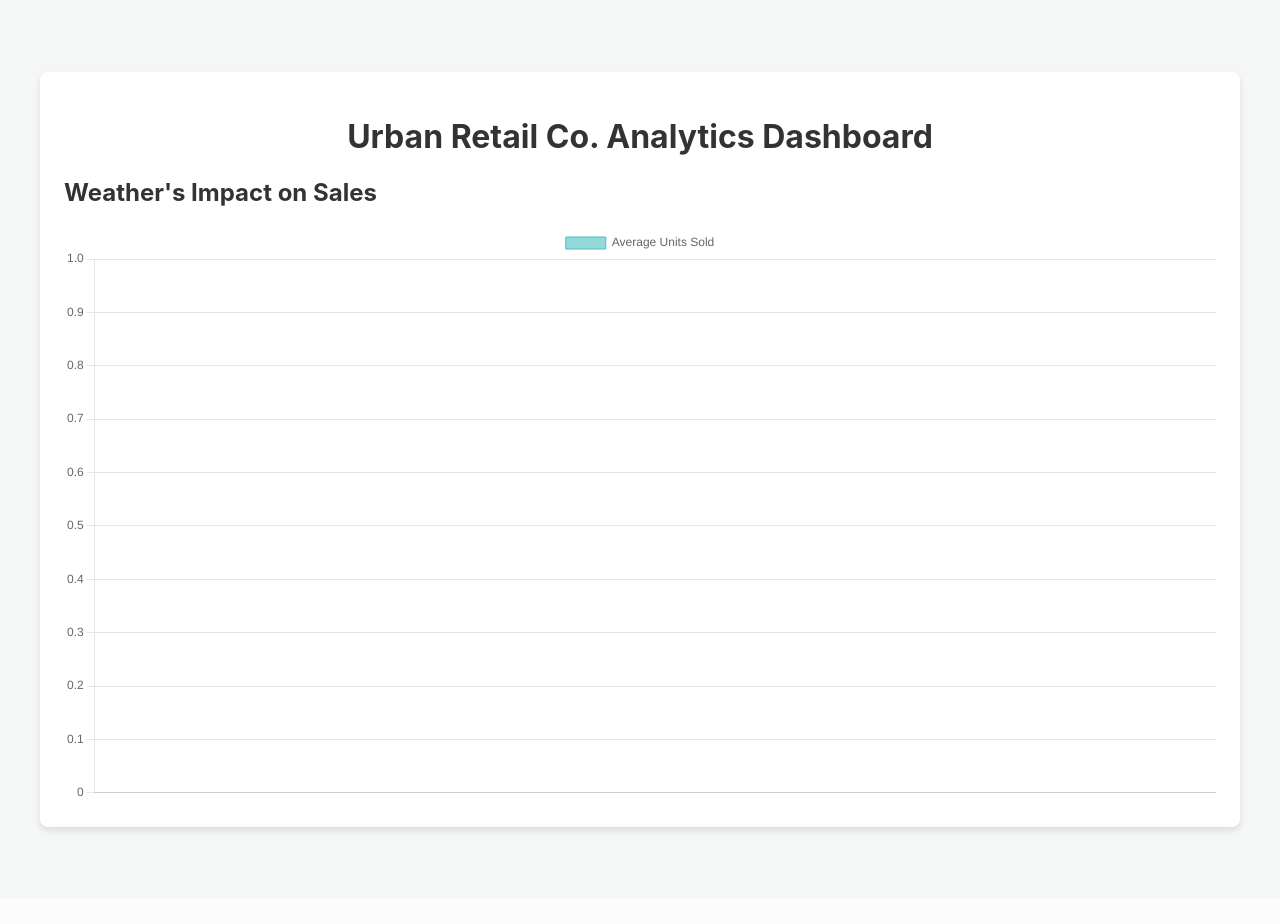
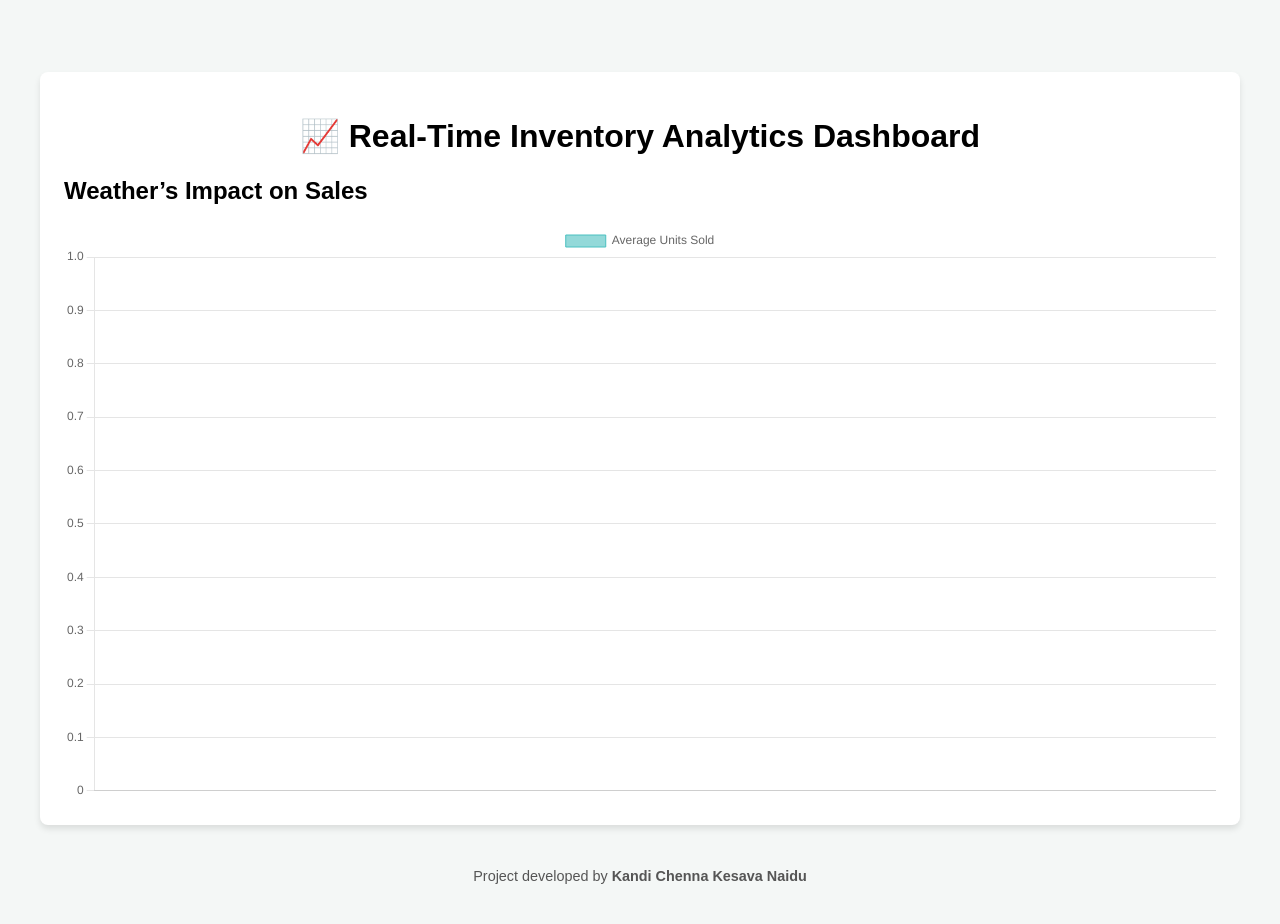
Before and after one commit to CK-Naidu/real-time-inventory-dashboard, a Flask app: page / in a window 1280 px wide. Before the commit the page ends 834 px from the top, so only its background shows below. Run offline with Flask 3, Linux system fonts and the light colour scheme; data that the repository does not hold is empty; some libraries are stand-ins or nearby versions.

Commit message:
Update index.html

```diff
--- a/templates/index.html
+++ b/templates/index.html
@@ -4,17 +4,19 @@
     <meta charset="UTF-8">
     <title>Inventory Dashboard</title>
     <style>
-        body { font-family: -apple-system, BlinkMacSystemFont, "Segoe UI", Roboto, Helvetica, Arial, sans-serif; background-color: #f4f7f6; padding: 2em; }
-        .chart-card { background-color: #fff; border-radius: 8px; box-shadow: 0 4px 6px rgba(0,0,0,0.1); padding: 1.5em; max-width: 1200px; margin: 2em auto; }
-        h1, h2 { color: #333; }
+        body { font-family: Arial, sans-serif; background-color: #f4f7f6; padding: 2em; }
+        .chart-card { background: #fff; border-radius: 8px; box-shadow: 0 4px 6px rgba(0,0,0,0.1); padding: 1.5em; max-width: 1200px; margin: 2em auto; }
+        footer { text-align: center; margin-top: 3em; font-size: 0.9em; color: #555; }
     </style>
 </head>
 <body>
     <div class="chart-card">
-        <h1 style="text-align: center;">Urban Retail Co. Analytics Dashboard</h1>
-        <h2>Weather's Impact on Sales</h2>
+        <h1 style="text-align: center;">📈 Real-Time Inventory Analytics Dashboard</h1>
+        <h2>Weather’s Impact on Sales</h2>
         <canvas id="weatherImpactChart"></canvas>
     </div>
+    <footer>Project developed by <strong>Kandi Chenna Kesava Naidu</strong></footer>
+
     <script src="https://cdn.jsdelivr.net/npm/chart.js"></script>
     <script src="/static/js/dashboard.js"></script>
 </body>
```
